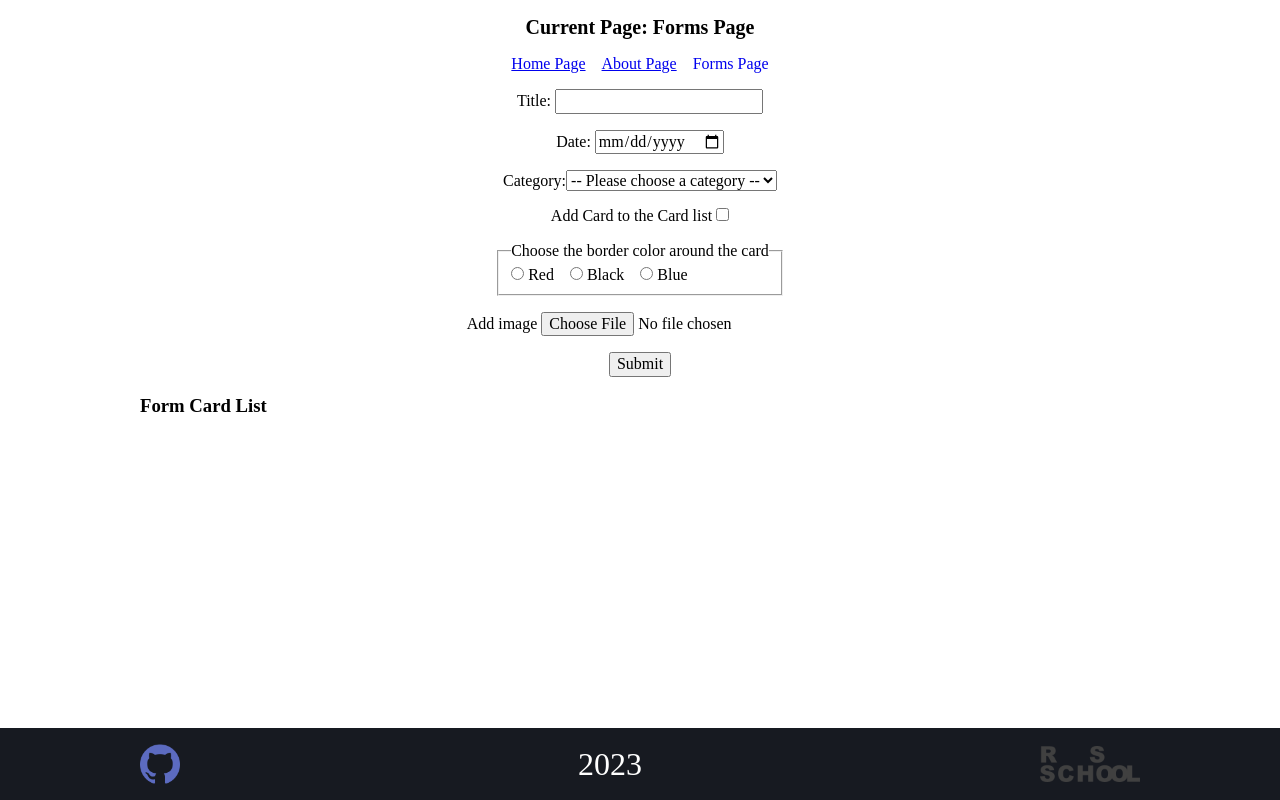
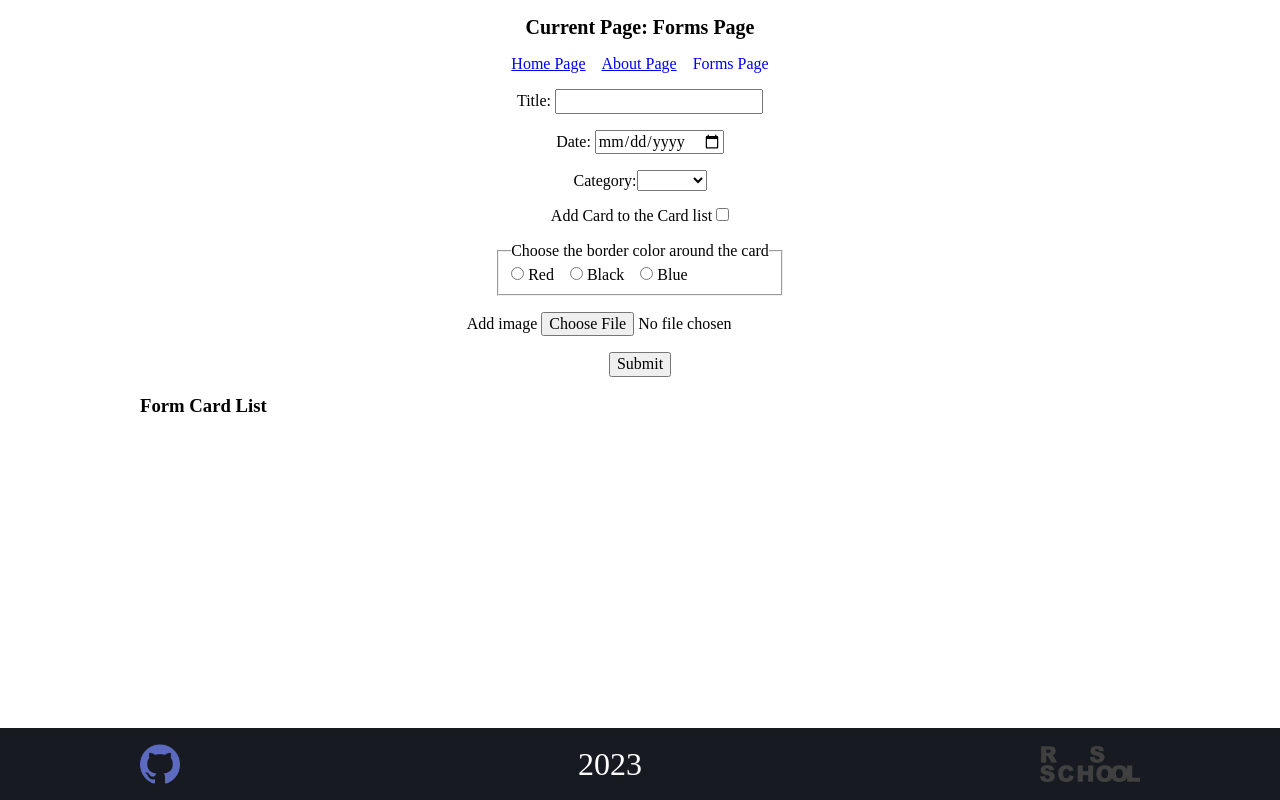
Before and after one commit to PavelZabalotny/react-2023-q1, a React (Vite) app: page /forms in a window 1280 px wide. Built offline with nearby package versions, Linux system fonts and the light colour scheme.

Commit message:
fix: delete defaultValue and correct hidden option

```diff
--- a/src/components/Form/FormSelect/FormSelect.tsx
+++ b/src/components/Form/FormSelect/FormSelect.tsx
@@ -15,13 +15,9 @@ const FormSelect: React.ForwardRefExoticComponent<
   <label>
     {label}
     <select id={id} ref={ref}>
-      <option defaultValue="" hidden>
-        -- Please choose a category --
-      </option>
+      <option hidden></option>
       {categories.map((category) => (
-        <option key={category} value={category}>
-          {category}
-        </option>
+        <option key={category}>{category}</option>
       ))}
     </select>
     {showError && <FormError message={errorMessage} />}
```
